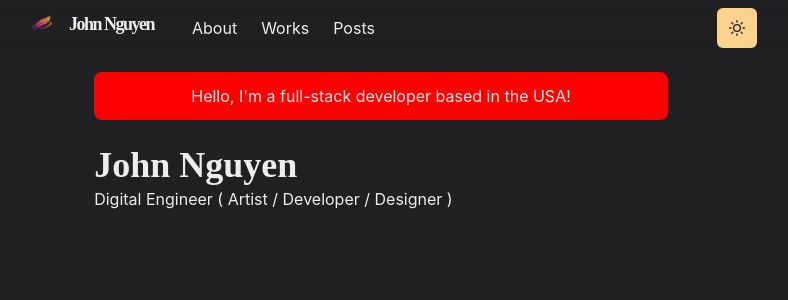
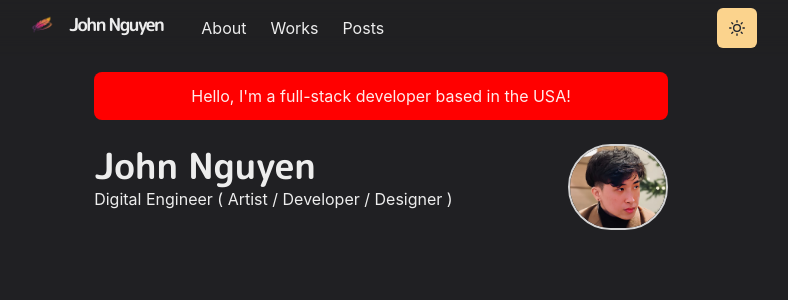
Before and after one commit to johnhnguyen97/portfolio, a Next.js app: page / in a window 1280 px wide. Shown: the top 300 px of the page, without its empty margins (259-1047 px from the left). Built offline with nearby package versions, Linux system fonts and the light colour scheme.

Commit message:
Added fonts component and profile image. Fixed image styling in index page.

```diff
--- /dev/null
+++ b/components/fonts.js
@@ -0,0 +1,11 @@
+import { Global } from '@emotion/react';
+
+const Fonts = () => (
+    <Global
+    styles={`
+        @import url('https://fonts.googleapis.com/css2?family=M+PLUS+Rounded+1c:wght@300;700&display=swap');
+        `}
+    />
+)
+
+export default Fonts
--- a/pages/_app.js
+++ b/pages/_app.js
@@ -1,10 +1,12 @@
 import { ChakraProvider } from "@chakra-ui/react"
-import Layout from "../components/layouts/main"
-import theme from "../lib/theme"
+import Layout from "../components/layouts/main.js"
+import Fonts from "../components/fonts.js"
+import theme from "../lib/theme.js"
 
 const Website = ({ Component, pageProps, router }) => {
     return (
         <ChakraProvider theme={theme}>
+            <Fonts />
             <Layout router={router}>
                 <Component {...pageProps} key={router.route} />
             </Layout>
--- a/pages/index.js
+++ b/pages/index.js
@@ -1,4 +1,4 @@
-import { Container, Box, Heading, Text } from "@chakra-ui/react"
+import { Container, Box, Heading, Image } from "@chakra-ui/react"
 
 const Page = () => {
     return (
@@ -14,6 +14,10 @@
                     </Heading>
                     <p> Digital Engineer ( Artist / Developer / Designer )</p>
                 </Box>
+                <Box flexShrink={0} mt={{ base: 4, md: 0 }} ml={{ md: 6 }} align="center">
+                    <Image borderColor="whiteAlpha.800" borderWidth={2} borderStyle="solid" maxWidth="100px" display="inline-block" borderRadius="full" src="/images/john3.JPG" alt="Profile Image" />
+
+                </Box>
             </Box>
         </Container>
     )
```
Also changed, not shown: public/images/john3.JPG (added).
